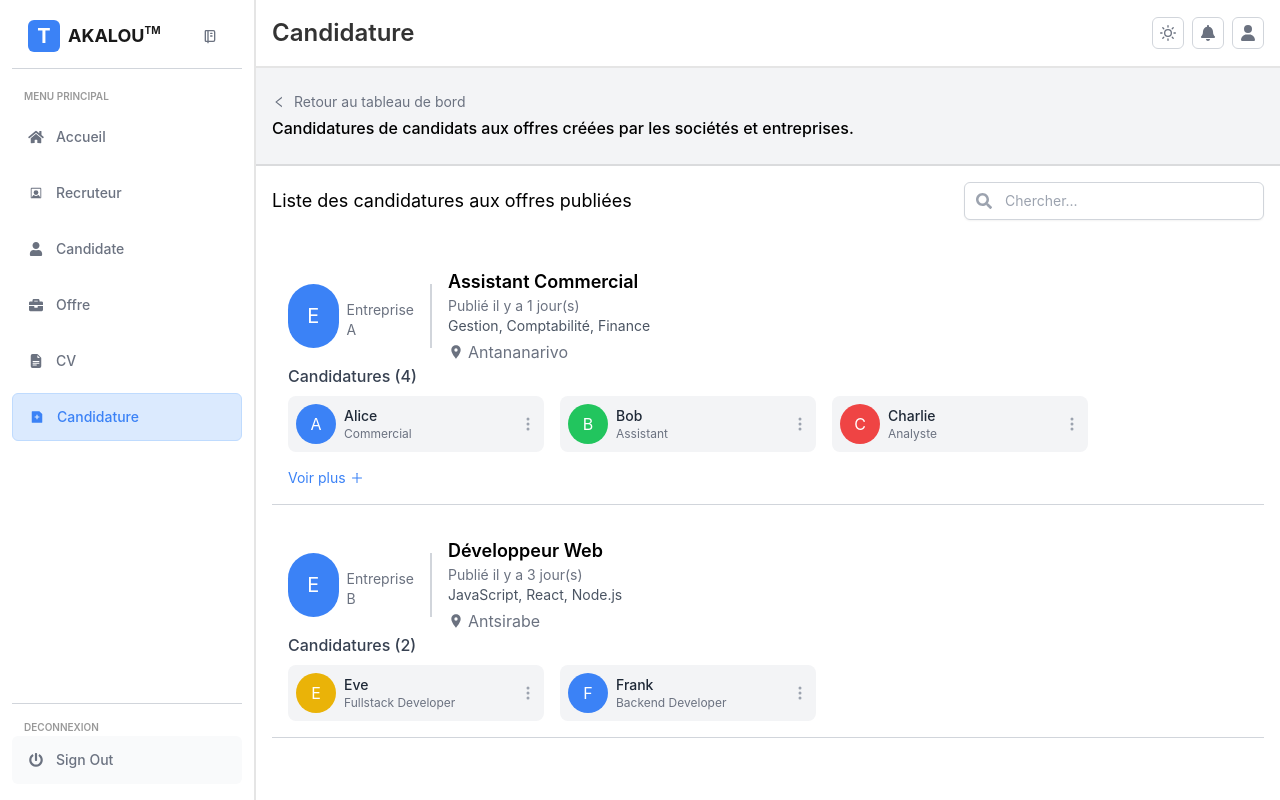
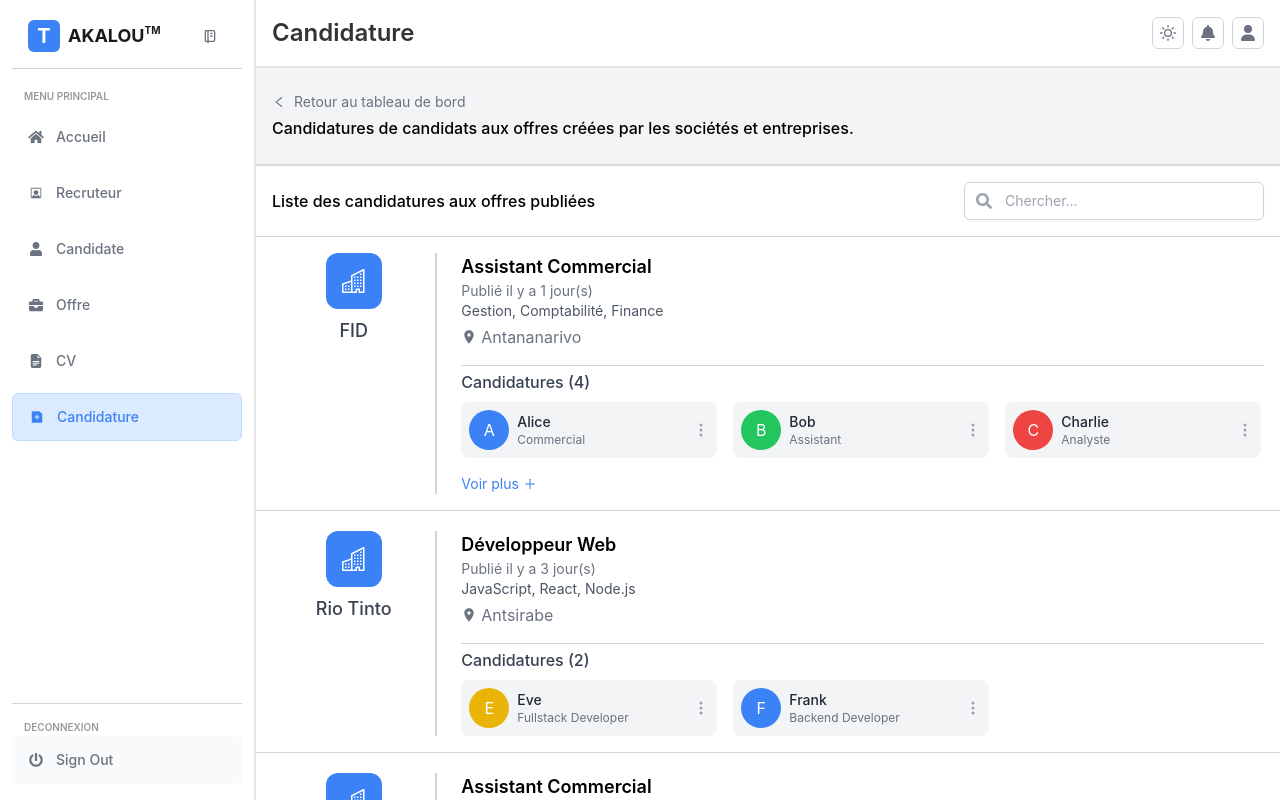
Before and after one commit to sahineFaniria/Adequation-profil-poste, a React (Create React App) app: page /admin.com/candidature in a window 1280 px wide. Built offline with nearby package versions, Linux system fonts and the light colour scheme.

Commit message:
all admin dashboard done

```diff
--- a/src/Components/Admin/Contenu/CandidatureA.jsx
+++ b/src/Components/Admin/Contenu/CandidatureA.jsx
@@ -8,7 +8,7 @@ export default function CandidatureA() {
   // Example offers with candidates
   const offers = [
     {
-      company: 'Entreprise A',
+      company: 'FID',
       jobTitle: 'Assistant Commercial',
       daysPublished: 1,
       requirements: ['Gestion', 'Comptabilité', 'Finance'],
@@ -17,17 +17,46 @@ export default function CandidatureA() {
         { name: 'Alice', role: 'Commercial', bgColor: 'blue', experience: '3 years', skills: ['Gestion', 'Comptabilité'] },
         { name: 'Bob', role: 'Assistant', bgColor: 'green', experience: '2 years', skills: ['Finance', 'Gestion'] },
         { name: 'Charlie', role: 'Analyste', bgColor: 'red', experience: '5 years', skills: ['Comptabilité', 'Finance'] },
-        { name: 'Diana', role: 'Comptable', bgColor: 'purple', experience: '4 years', skills: ['Comptabilité', 'Audit'] },
+        { name: 'Diana', role: 'Comptable', bgColor: 'pink', experience: '4 years', skills: ['Comptabilité', 'Audit'] },
       ]
     },
     {
-      company: 'Entreprise B',
+      company: 'Rio Tinto',
       jobTitle: 'Développeur Web',
       daysPublished: 3,
       requirements: ['JavaScript', 'React', 'Node.js'],
       location: 'Antsirabe',
       candidates: [
         { name: 'Eve', role: 'Fullstack Developer', bgColor: 'yellow', experience: '4 years', skills: ['JavaScript', 'React'] },
+        { name: 'Frank', role: 'Backend Developer', bgColor: 'blue', experience: '6 years', skills: ['Node.js', 'Express'] },
+      ]
+    },
+    {
+      company: 'ONN Anosy',
+      jobTitle: 'Assistant Commercial',
+      daysPublished: 1,
+      requirements: ['Gestion', 'Comptabilité', 'Finance'],
+      location: 'Antananarivo',
+      candidates: [
+
+        { name: 'Bob', role: 'Assistant', bgColor: 'green', experience: '2 years', skills: ['Finance', 'Gestion'] },
+        { name: 'Charlie', role: 'Analyste', bgColor: 'red', experience: '5 years', skills: ['Comptabilité', 'Finance'] },
+        { name: 'Diana', role: 'Comptable', bgColor: 'pink', experience: '4 years', skills: ['Comptabilité', 'Audit'] },
+        { name: 'Alice', role: 'Commercial', bgColor: 'blue', experience: '3 years', skills: ['Gestion', 'Comptabilité'] },
+        { name: 'Bob', role: 'Assistant', bgColor: 'green', experience: '2 years', skills: ['Finance', 'Gestion'] },
+        { name: 'Charlie', role: 'Analyste', bgColor: 'red', experience: '5 years', skills: ['Comptabilité', 'Finance'] },
+        { name: 'Diana', role: 'Comptable', bgColor: 'pink', experience: '4 years', skills: ['Comptabilité', 'Audit'] },
+      ]
+    },
+    {
+      company: 'DRENN',
+      jobTitle: 'Développeur Web',
+      daysPublished: 3,
+      requirements: ['JavaScript', 'React', 'Node.js'],
+      location: 'Antsirabe',
+      candidates: [
+        { name: 'Eve', role: 'Fullstack Developer', bgColor: 'yellow', experience: '4 years', skills: ['JavaScript', 'React'] },
+        { name: 'Frank', role: 'Backend Developer', bgColor: 'blue', experience: '6 years', skills: ['Node.js', 'Express'] },
         { name: 'Frank', role: 'Backend Developer', bgColor: 'blue', experience: '6 years', skills: ['Node.js', 'Express'] },
       ]
     }
@@ -45,14 +74,14 @@ export default function CandidatureA() {
 
       {/* Search Bar */}
       <div className="w-full p-4 flex items-center justify-between">
-        <p className="text-lg">Liste des candidatures aux offres publiées</p>
+        <p className="font-medium">Liste des candidatures aux offres publiées</p>
         <div className="flex gap-2">
           <Search />
         </div>
       </div>
 
       {/* Candidature Cards */}
-      <div className="p-4">
+      <div className="border-t border-gray-300">
         {offers.map((offer, index) => (
           <CandidatureCard key={index} offer={offer} />
         ))}
--- a/src/ui/Dashboard/Content/CandCard.jsx
+++ b/src/ui/Dashboard/Content/CandCard.jsx
@@ -1,5 +1,5 @@
 import React, { useState } from 'react';
-import { BsThreeDotsVertical } from 'react-icons/bs';
+import { BsBuilding, BsBuildings, BsThreeDotsVertical } from 'react-icons/bs';
 import { MdLocationOn } from 'react-icons/md';
 import { AiOutlinePlus } from 'react-icons/ai';
 import CandidateModal from '../Modal/CandModal';
@@ -12,20 +12,21 @@ export default function CandidatureCard({ offer }) {
   const displayedCandidates = expanded ? offer.candidates : offer.candidates.slice(0, 3);
 
   return (
-    <div className="bg-white border-b border-gray-300 p-4 mb-4 w-full">
-      {/* Job offer details */}
-      <div className="flex flex-col md:flex-row justify-between items-start md:items-center">
-        <div className="flex flex-col md:flex-row items-center w-full">
+    <div className="bg-white border-b border-gray-300 p-4 mb-1 w-full flex flex-col md:flex-row gap-6">
       {/* Left Side: Company Icon and Name */}
-          <div className="flex items-center justify-center w-24 md:w-36 pr-4 border-r-2 border-gray-300">
-            <div className="bg-blue-500 text-white rounded-full h-16 w-16 flex items-center justify-center text-xl">
-              {offer.company[0]} {/* First letter of company name */}
+      <div className="flex flex-col items-start md:items-center justify-start w-full md:w-1/6 md:border-r-2 md:border-gray-300">
+        <div className="bg-blue-500 text-white rounded-xl h-14 w-14 flex items-center justify-center text-2xl">
+          <BsBuildings />
         </div>
-            <p className="mt-2 text-sm text-gray-500 text-center md:text-left md:ml-2">{offer.company}</p>
+        <p className="mt-2 text-lg font-medium text-gray-700 text-center">{offer.company}</p>
       </div>
 
-          {/* Right Side: Job Details */}
-          <div className="flex-grow pl-4">
+      {/* Right Side: Job and Candidates Section */}
+      <div className="flex-grow w-full md:w-3/4">
+        {/* Job offer details */}
+        <div className="flex flex-col justify-between items-start mb-4">
+          {/* Job Details */}
+          <div className="flex-grow">
             <h3 className="text-lg font-semibold text-black">{offer.jobTitle}</h3>
             <p className="text-sm text-gray-500">Publié il y a {offer.daysPublished} jour(s)</p>
             <p className="text-sm text-gray-600">{offer.requirements.join(', ')}</p>
@@ -34,8 +35,9 @@ export default function CandidatureCard({ offer }) {
             </div>
           </div>
         </div>
-      </div>
 
+        {/* Divider */}
+        <div className="border-t border-gray-300 my-1"></div>
 
         {/* Candidates Section */}
         <div>
@@ -71,6 +73,7 @@ export default function CandidatureCard({ offer }) {
             </button>
           )}
         </div>
+      </div>
 
       {/* Candidate Modal */}
       {showModal && <CandidateModal candidate={offer.candidates[0]} onClose={() => setShowModal(false)} />}
--- a/src/ui/Dashboard/SideNav/SideNav.jsx
+++ b/src/ui/Dashboard/SideNav/SideNav.jsx
@@ -6,6 +6,7 @@ import { FaHome, FaUser, FaBriefcase } from 'react-icons/fa';
 import { PiUserSquareFill } from 'react-icons/pi';
 import { BsFileEarmarkTextFill } from 'react-icons/bs';
 import { RiFileAddFill } from 'react-icons/ri';
+import { Link } from 'react-router-dom';
 
 const links = [
   { name: 'Accueil', href: '/admin.com', icon: FaHome },
@@ -54,10 +55,10 @@ export default function SideNav({ isCollapsed, toggleSideNav }) {
         <div className="border-b border-gray-300 my-1"></div>
         <form>
           <p className={`${isCollapsed ? 'text-[6px]' : 'text-[6px] md:text-[10px]'}  font-semibold my-2 h-1 p-2 px-3 text-black/40`} >DECONNEXION</p>
-          <button className={`flex h-[48px] w-full items-center gap-2 rounded-md bg-gray-50 p-3 text-sm font-medium hover:bg-blue-100 hover:text-blue-500 md:flex-none ${isCollapsed ? 'justify-center' : 'justify-center md:justify-start'}   md:p-2 md:px-3`}>
-            <FaPowerOff className='w-6 text-gray-500' />
-            <div className={`${isCollapsed ? 'hidden' : 'hidden md:block'}  text-gray-500`}>Sign Out</div>
-          </button>
+          <Link to="/" className={`flex h-[48px] w-full items-center gap-2 rounded-md text-gray-500 bg-gray-50 p-3 text-sm font-medium hover:bg-blue-100 hover:text-blue-500 md:flex-none ${isCollapsed ? 'justify-center' : 'justify-center md:justify-start'}   md:p-2 md:px-3`}>
+            <FaPowerOff className='w-6' />
+            <div className={`${isCollapsed ? 'hidden' : 'hidden md:block'}  `}>Sign Out</div>
+          </Link>
         </form>
       </div>
     </div>
```
Lines whose indentation alone changed are shown as unchanged.
